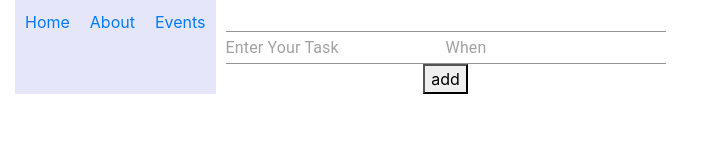
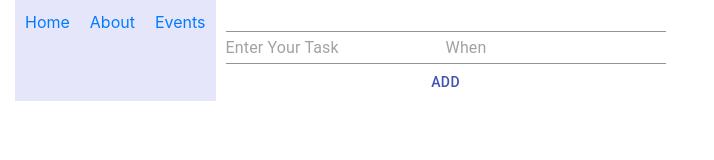
Before and after one commit to sei-ProjectX/project3, a React (Create React App) app: page / in a window 1280 px wide. Shown: the top 160 px of the page, without its empty margins (0-714 px from the left). Built offline with nearby package versions, Linux system fonts and the light colour scheme.

Commit message:
some text ui

```diff
--- a/package.json
+++ b/package.json
@@ -7,6 +7,7 @@
     "@testing-library/jest-dom": "^4.2.4",
     "@testing-library/react": "^9.4.0",
     "@testing-library/user-event": "^7.2.1",
+    "antd": "^3.26.7",
     "bootstrap": "^4.4.1",
     "react": "^16.12.0",
     "react-bootstrap": "^1.0.0-beta.16",
--- a/src/App.js
+++ b/src/App.js
@@ -5,6 +5,8 @@ import {Route} from 'react-router-dom'
 import AllTasks from './components/AllTasks/AllTasks';
 //import Task from './components/Task/Task'
 import Category from './components/Category/Category'
+import Button from '@material-ui/core/Button';
+import { makeStyles } from '@material-ui/core/styles';
 
 
 
@@ -70,6 +72,15 @@ class App extends React.Component {
       }
 
   render() {
+
+    const useStyles = makeStyles(theme => ({
+      root: {
+        '& > *': {
+          margin: theme.spacing(1),
+        },
+      },
+    }));
+
     console.log(this.state.counter)
     // const display = this.state.counter==1 ? {{style:{display:none}}}
   return (
@@ -82,34 +93,44 @@ class App extends React.Component {
       {this.state.show1?
         <div>
           <Category/>
-        <button id="2" onClick={() => this.showcom('1')}>add</button>
+          <Button
+              color="primary"
+              disableElevation
+              id="2"
+              onClick={() => this.showcom('1')}
+          >
+          Add
+          </Button>
+
+
         </div>
             : ''}
       {this.state.show2?
         <div>
         <Category ></Category>
-        <button onClick={() =>this.delcom('2')}>D</button>
-        <button onClick={()=>this.showcom('2')}>add</button>
+          <Button  color="primary" onClick={()=>this.showcom('2')}>Add</Button>  <Button  color="secondary"  onClick={() =>this.delcom('2')}>Remove</Button>
+
         </div>
             : ''}
             {this.state.show3?
         <div>
         <Category ></Category>
-        <button  onClick={() =>this.delcom('3')}>D</button>
-        <button  onClick={()=>this.showcom('3')}>add</button>
+        <Button
+        color="secondary"
+         onClick={() =>this.delcom('3')}>Remove </Button>  <Button  color="primary"  onClick={()=>this.showcom('3')}>add</Button>
         </div>
             : ''}
         {this.state.show4?
         <div>
         <Category ></Category>
-        <button onClick={() =>this.delcom('4')}>D</button>
-        <button onClick={()=>this.showcom('4')}>add</button>
+        <Button  color="primary"  onClick={() =>this.delcom('4')}>Remove </Button>
+        <Button  color="secondary" onClick={()=>this.showcom('4')}>add</Button>
         </div>
             : ''}
         {this.state.show5?
         <div>
         <Category ></Category>
-        <button onClick={() =>this.delcom('5')}>D</button>
+        <Button  color="secondary" onClick={() =>this.delcom('5')}>Remove </Button>
         </div>
             : ''}
 
--- a/src/components/Nav/Nav.css
+++ b/src/components/Nav/Nav.css
@@ -1,4 +1,5 @@
 .nav{
+
     background-color:lavender;
     margin-right: 10px;
 }
--- a/src/components/Task/Task.jsx
+++ b/src/components/Task/Task.jsx
@@ -1,9 +1,8 @@
 import React, { Component } from 'react'
-
 import TasksDisplay from '../TasksDisplay/TasksDisplay'
-
 import { makeStyles } from '@material-ui/core/styles';
 import Input from '@material-ui/core/Input';
+
 
 
 class Task extends Component {
@@ -102,6 +101,8 @@ class Task extends Component {
                                 inputProps={{ 'aria-label': 'description' }}
                                  />
                         </div>
+
+
                         <input type="submit" style={{
                             display: "none"
                         }} />
--- a/src/components/TasksDisplay/TasksDisplay.jsx
+++ b/src/components/TasksDisplay/TasksDisplay.jsx
@@ -29,7 +29,7 @@ class TasksDispaly extends Component {
               margin: theme.spacing(1),
             },
           }));
-          const classes = useStyles();
+
 
         return (
 
@@ -47,7 +47,7 @@ class TasksDispaly extends Component {
                  onClick={()=> this.props.deleteTask(title)}
                  variant="contained"
                  color="secondary"
-                 className={classes.button}
+                 className={useStyles.button}
                  >
                  Delete
                  </Button>
--- a/src/index.js
+++ b/src/index.js
@@ -6,6 +6,7 @@ import * as serviceWorker from './serviceWorker';
 import {BrowserRouter} from 'react-router-dom'
 import 'bootstrap/dist/css/bootstrap.min.css';
 
+
 ReactDOM.render(<BrowserRouter><App /></BrowserRouter>, document.getElementById('root'));
 
 // If you want your app to work offline and load faster, you can change
```
Also changed, not shown: src/components/Nav/Nav.jsx (line endings or trailing spaces), 1 other file (tests, documents, lock files or other folders).
